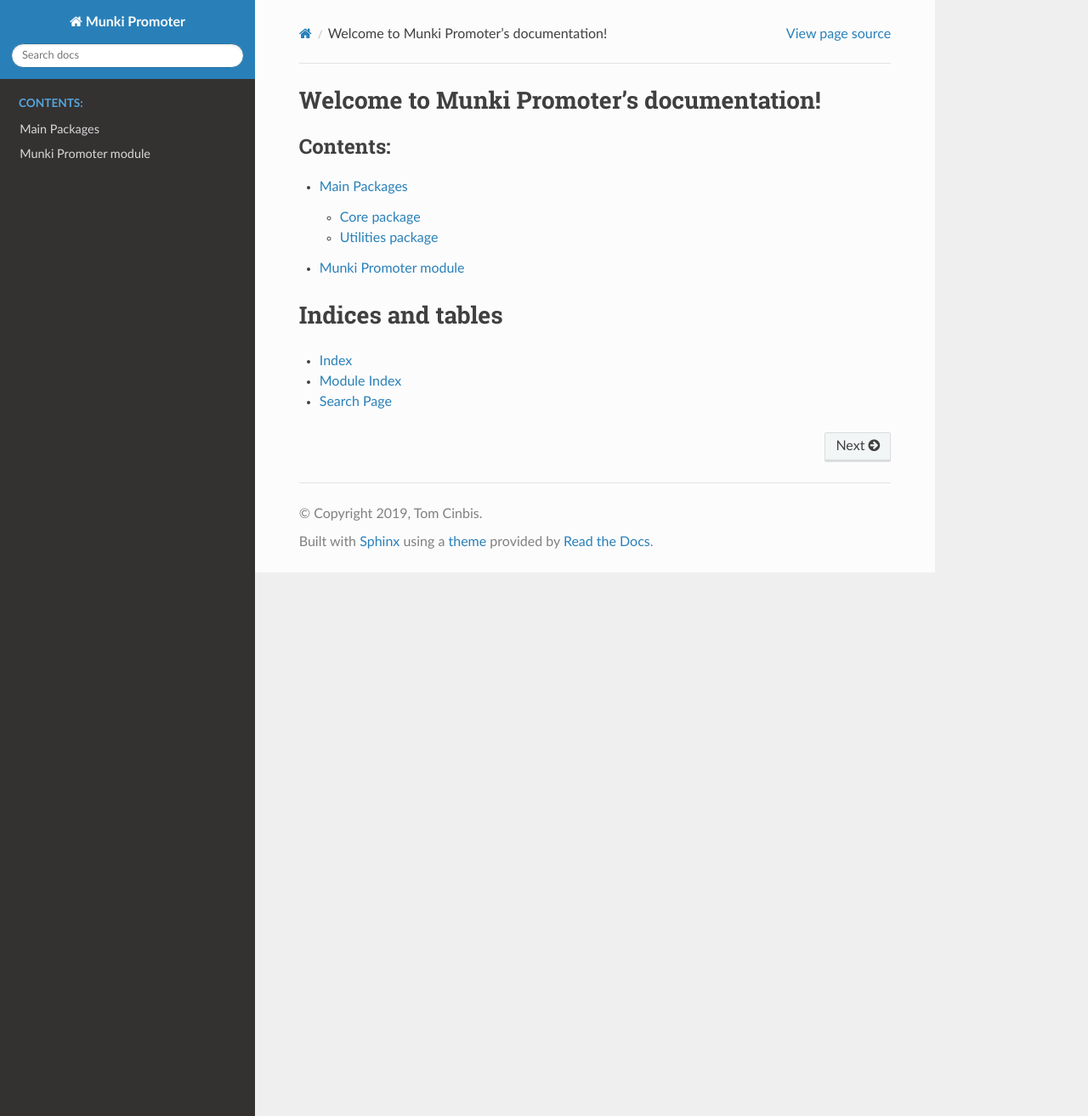
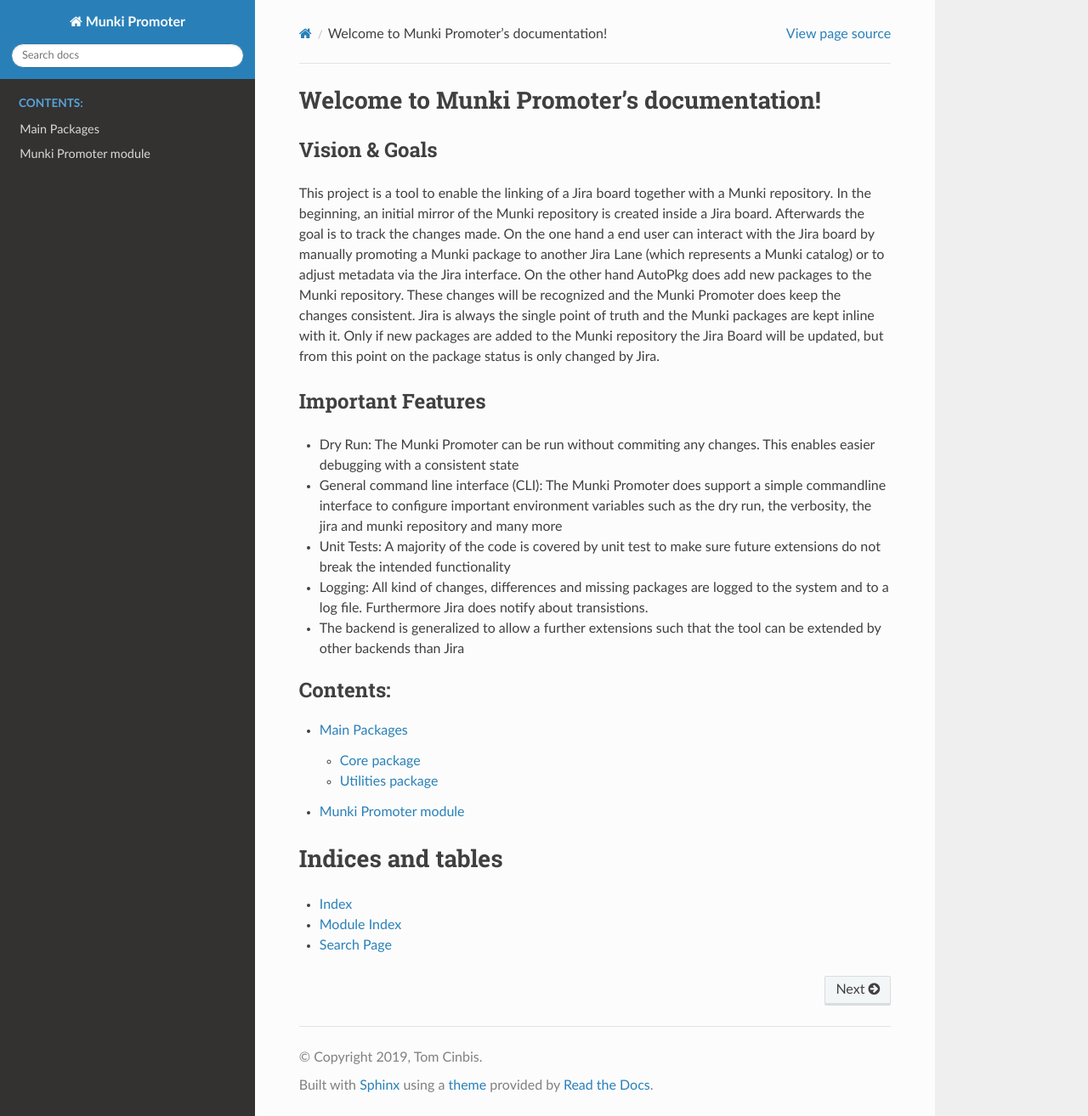
Before and after one commit to tcinbis/munkipromoter, a Sphinx documentation site: the page built from docs/index.rst, in a window 1280 px wide and 1314 px high. Shown: the whole window at 85% size. Built offline with Sphinx 7.4.7 and the Read the Docs theme 2.0.0, drawn with Linux system fonts in a browser that asks for light colours.

Commit message:
Started to extend the sphinx documentation.

```diff
--- a/docs/index.rst
+++ b/docs/index.rst
@@ -1,5 +1,33 @@
 Welcome to Munki Promoter's documentation!
 ==========================================
+
+Vision & Goals
+--------------
+
+This project is a tool to enable the linking of a Jira board together with a Munki repository.
+In the beginning, an initial mirror of the Munki repository is created inside a Jira board.
+Afterwards the goal is to track the changes made. On the one hand a end user can interact with the Jira board
+by manually promoting a Munki package to another Jira Lane (which represents a Munki catalog) or to adjust metadata
+via the Jira interface. On the other hand AutoPkg does add new packages to the Munki repository.
+These changes will be recognized and the Munki Promoter does keep the changes consistent.
+Jira is always the single point of truth and the Munki packages are kept inline with it. Only if new packages are
+added to the Munki repository the Jira Board will be updated, but from this point on the package status is only
+changed by Jira.
+
+Important Features
+------------------
+
+- Dry Run: The Munki Promoter can be run without commiting any changes. This enables easier debugging with a
+  consistent state
+- General command line interface (CLI): The Munki Promoter does support a simple commandline interface to
+  configure important environment variables such as the dry run, the verbosity, the jira and munki repository
+  and many more
+- Unit Tests: A majority of the code is covered by unit test to make sure future extensions do not break the
+  intended functionality
+- Logging: All kind of changes, differences and missing packages are logged to the system and to a log file.
+  Furthermore Jira does notify about transistions.
+- The backend is generalized to allow a further extensions such that the tool can be extended by other backends than
+  Jira
 
 .. toctree::
    :maxdepth: 2
```
